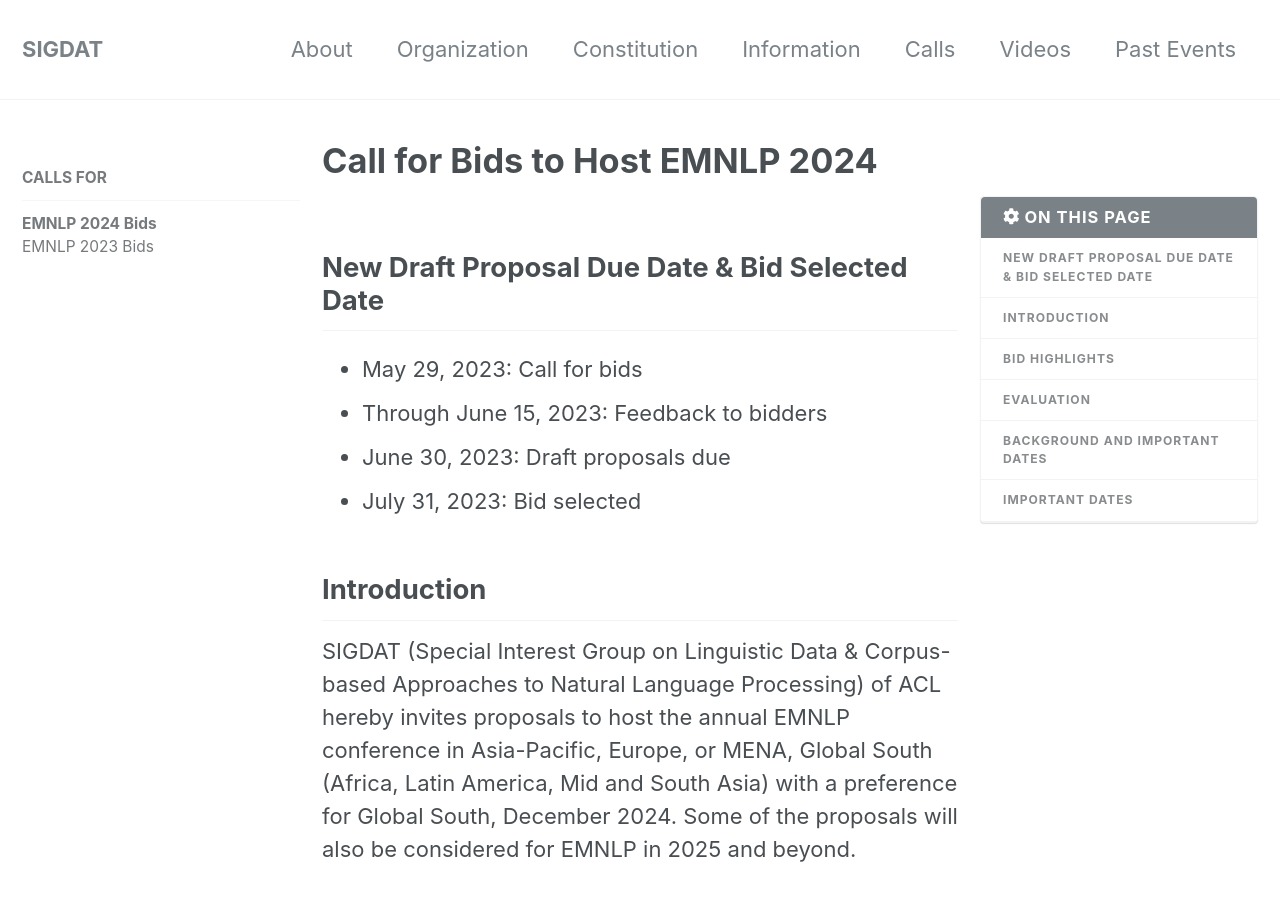
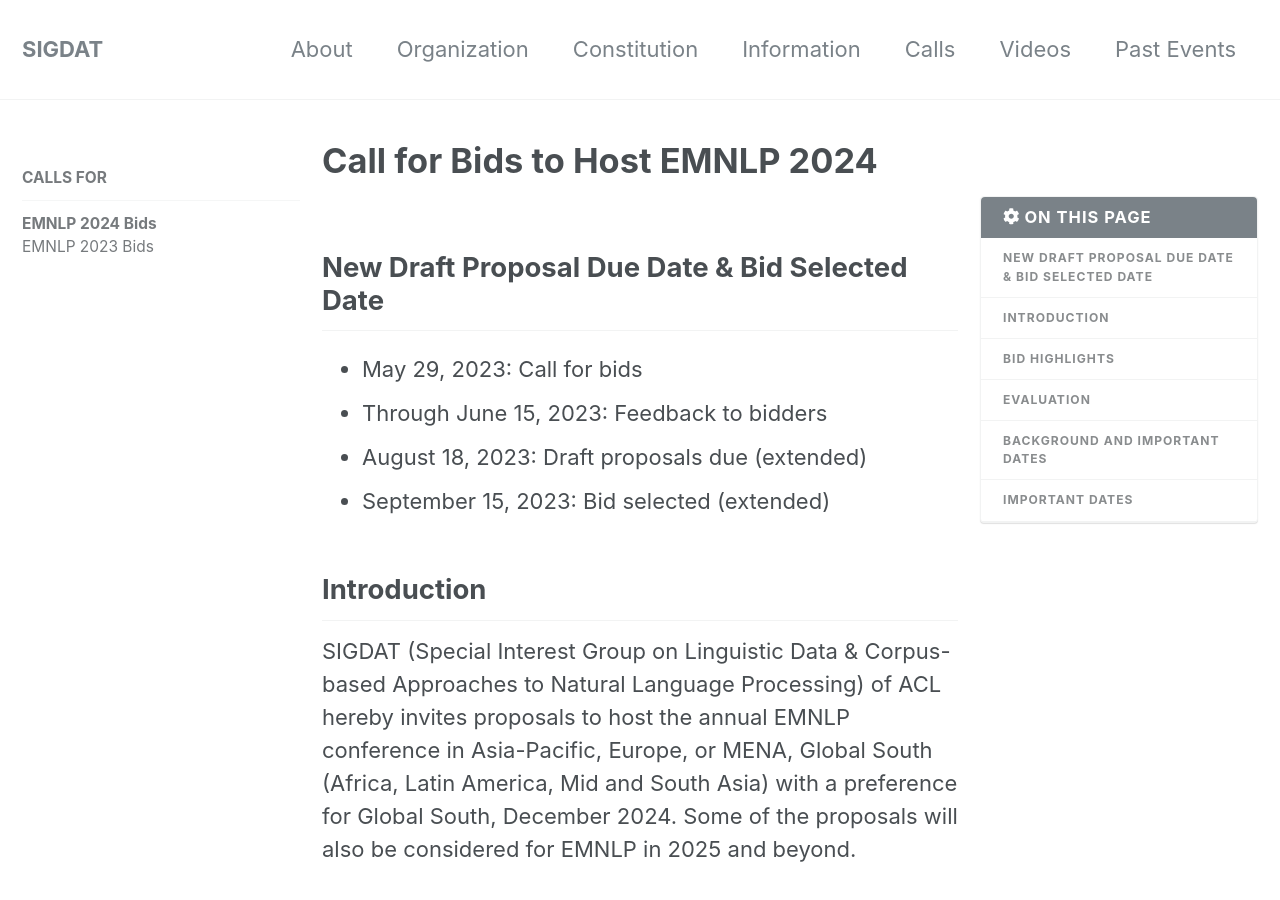
Before and after one commit to sigdat-org/sigdat, a Jekyll site: the page built from _pages/calls/2024.md, in a window 1280 px wide and 900 px high. Built offline with Jekyll 4.4.1, drawn with Linux system fonts in a browser that asks for light colours; nearby versions of some CDN libraries.

Commit message:
EMNLP 2024 bid proposal extended to August 18, 2023. Mona's affiliation updated.

```diff
--- a/_pages/calls/2024.md
+++ b/_pages/calls/2024.md
@@ -13,8 +13,8 @@ toc_icon: "cog"
 
 * May 29, 2023: Call for bids
 * Through June 15, 2023: Feedback to bidders
-* June 30, 2023: Draft proposals due
-* July 31, 2023: Bid selected
+* August 18, 2023: Draft proposals due (extended)
+* September 15, 2023: Bid selected (extended)
 
 ## Introduction
 
```
Also changed, not shown: _pages/home.md (+3 -0 lines), _pages/organization.md (+1 -1 lines).
